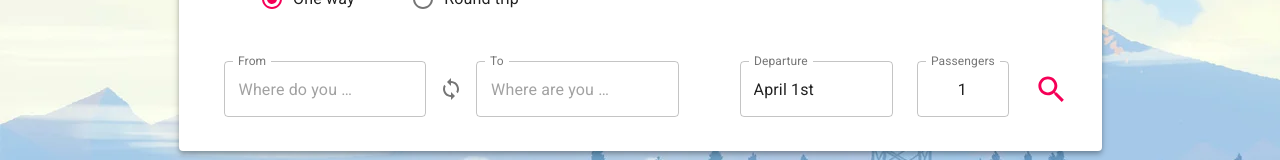
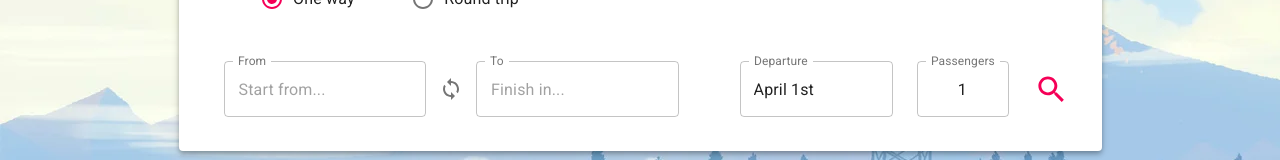
Before and after one commit to mateusz-chochol/FlixBus-Ripoff, a React (Create React App) app: page / in a window 1280 px wide. Shown: the part 368-528 px from the top of the page. Built offline with nearby package versions, Linux system fonts and the light colour scheme; no server answers.

Commit message:
Changing placehoders for autocomplete forms

```diff
--- a/src/components/MainPage/MainPage.tsx
+++ b/src/components/MainPage/MainPage.tsx
@@ -205,7 +205,7 @@ const MainPage: React.FC<WithWidth> = ({ width }) => {
                         place={departure}
                         setPlace={setDeparture}
                         label="From"
-                        placeholder="Where do you start?"
+                        placeholder="Start from..."
                       />
                     </Box>
                   </Grid>
@@ -225,7 +225,7 @@ const MainPage: React.FC<WithWidth> = ({ width }) => {
                         place={destination}
                         setPlace={setDestination}
                         label="To"
-                        placeholder="Where are you going?"
+                        placeholder="Finish in..."
                       />
                     </Box>
                   </Grid>
--- a/src/components/RouteMapPage/RouteMapPage.tsx
+++ b/src/components/RouteMapPage/RouteMapPage.tsx
@@ -202,7 +202,7 @@ const RouteMapPage: React.FC<WithWidth> = ({ width }) => {
       place={departure}
       setPlace={setDeparture}
       label="From"
-      placeholder="Where do you start?"
+      placeholder="Start from..."
     />
   </>
 
@@ -212,7 +212,7 @@ const RouteMapPage: React.FC<WithWidth> = ({ width }) => {
       place={destination}
       setPlace={setDestination}
       label="To"
-      placeholder="Where are you going?"
+      placeholder="Finish in..."
     />
   </>
 
```
